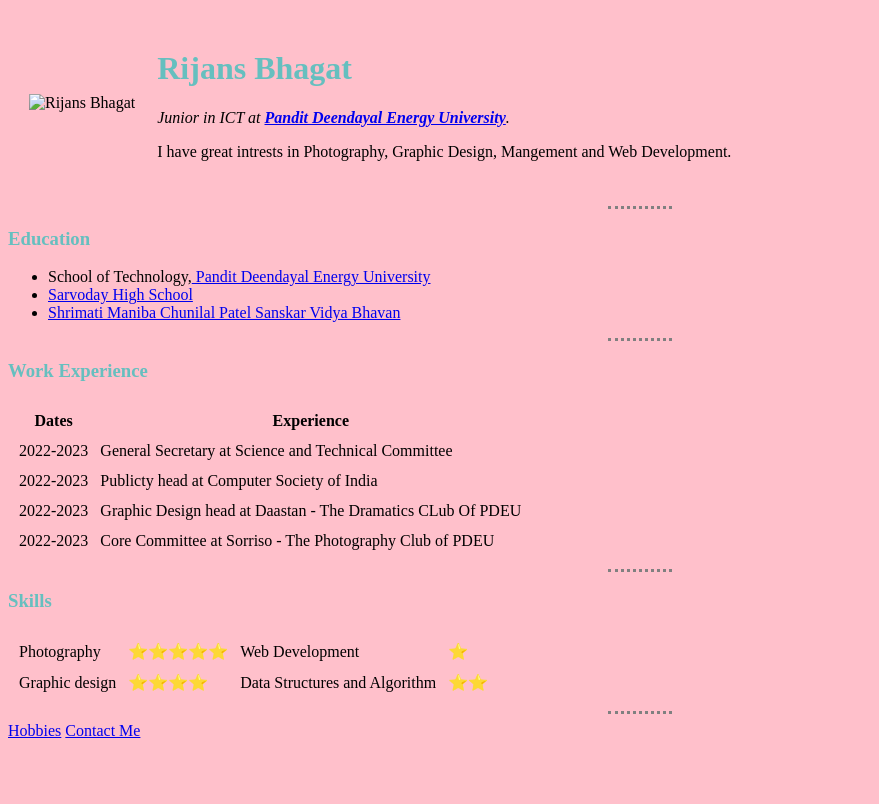
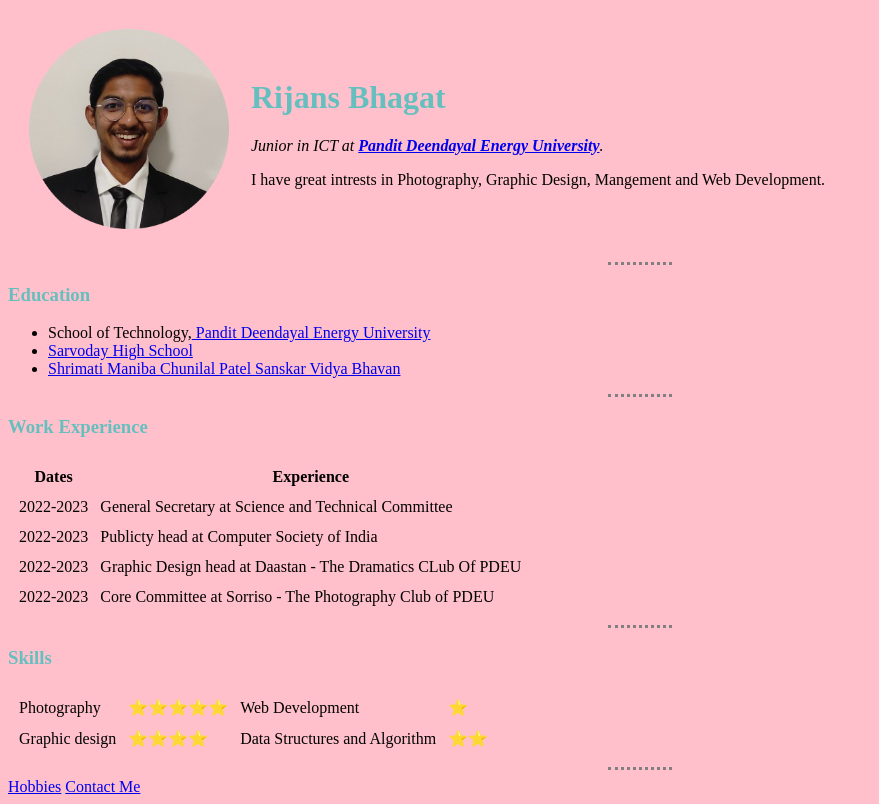
Before and after one commit to riju951/ps, a plain HTML site: page index.html in a window 1280 px wide. Shown: the whole page, without its empty margins (0-879 px from the left). Drawn offline with Linux system fonts and the light colour scheme; the site is published under a folder, as on GitHub Pages, so addresses that start at the root find nothing.

Commit message:
Update index.html

```diff
--- a/index.html
+++ b/index.html
@@ -10,7 +10,7 @@
 <body>
     <table cellspacing="20">
         <tr>
-            <td><img src="/images/Riju.png" alt="Rijans Bhagat" height="200px"></td>
+            <td><img src="ps/images/Riju.png" alt="Rijans Bhagat" height="200px"></td>
             <td><h1>Rijans Bhagat</h1>
                 <p><em>Junior in ICT at <strong><a href="https://pdpu.ac.in/">Pandit Deendayal Energy University</a></strong>.</em></p>
                 <p>I have great intrests in Photography, Graphic Design, Mangement and Web Development.</p></td>
```
